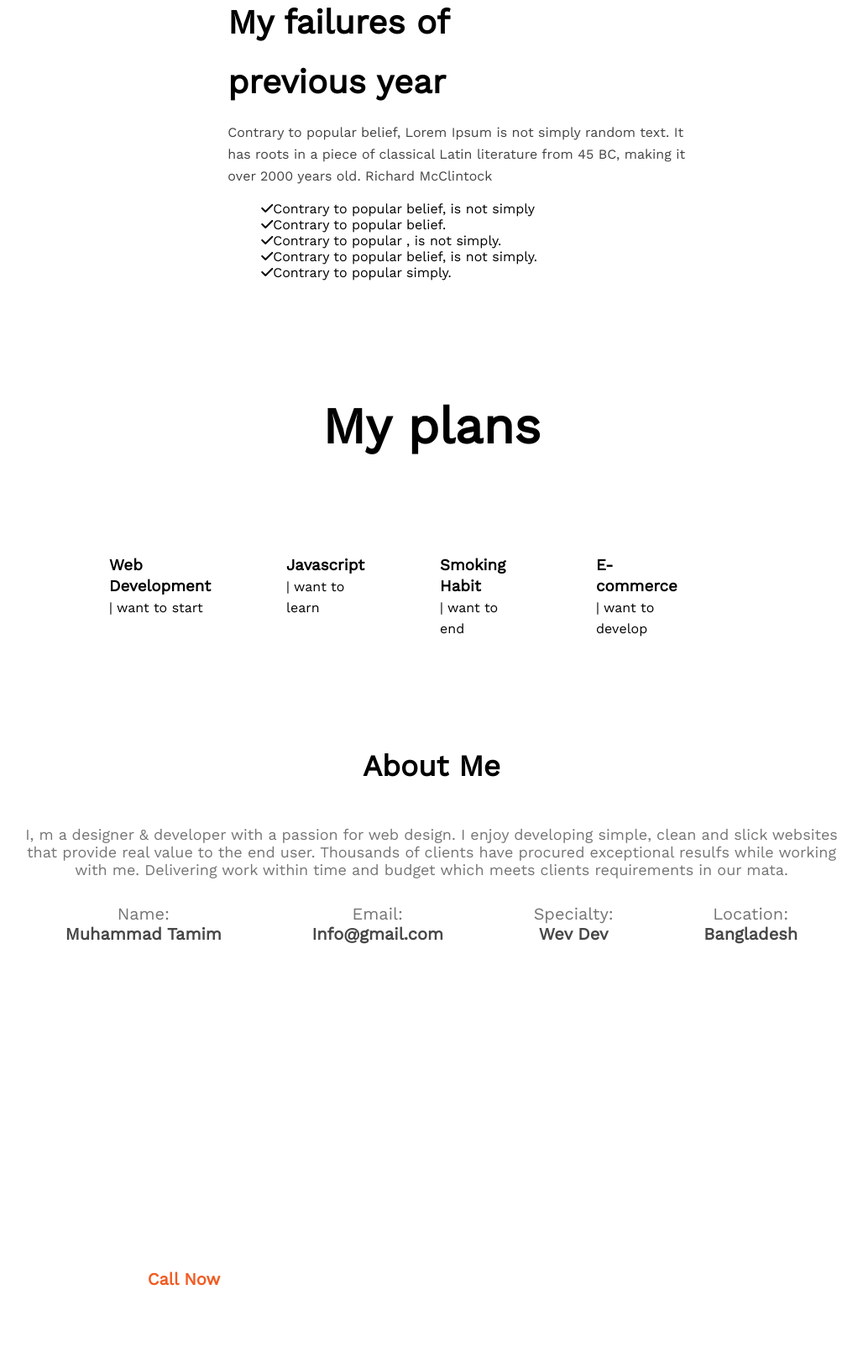
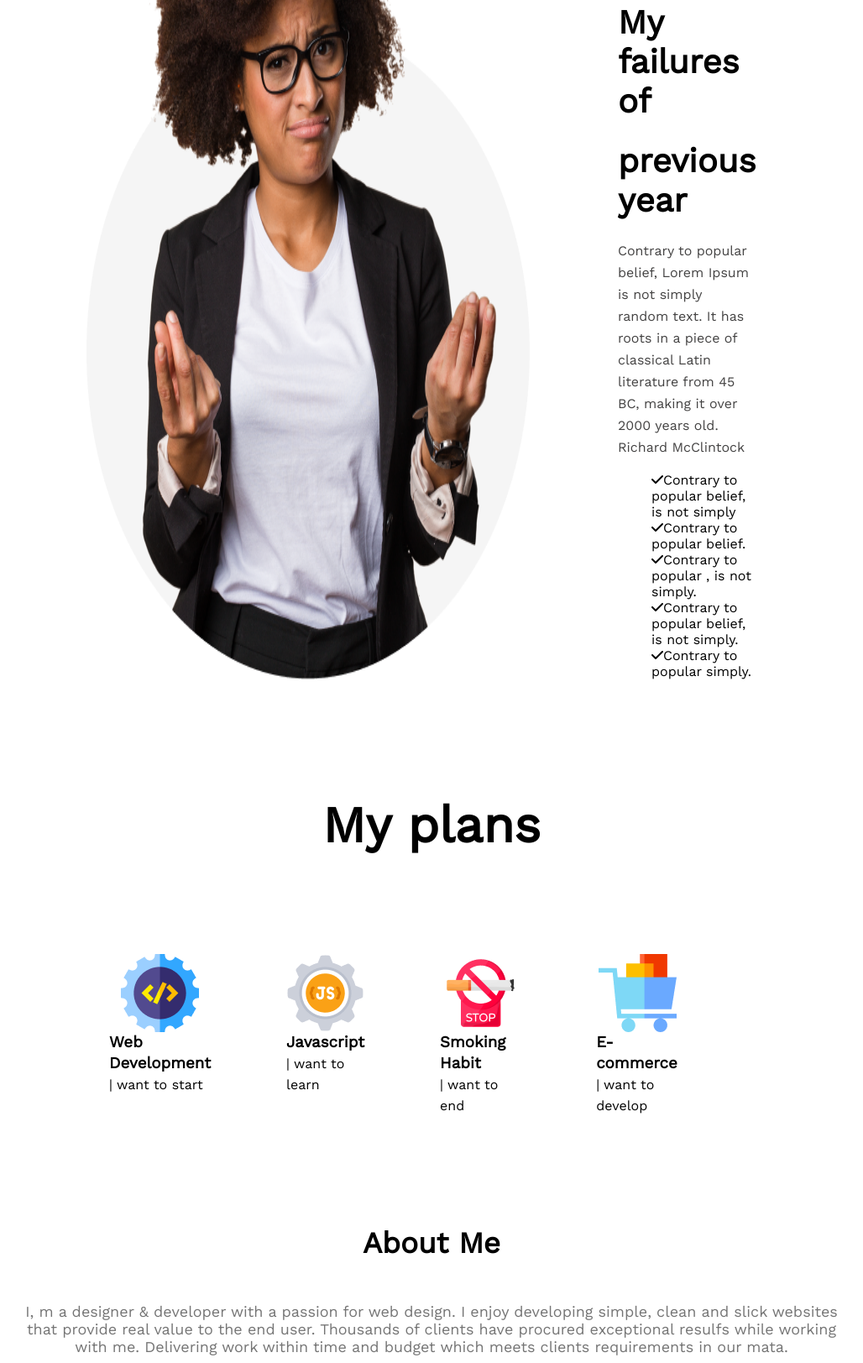
Before and after one commit to tamim005/assignment-01, a plain HTML site: page index.html in a window 1280 px wide. Shown: the part 1174-2797 px from the top of the page at 84% size, without its empty margins (126-1154 px from the left). Drawn offline with nearby package versions, Linux system fonts and the light colour scheme; the site is published under a folder, as on GitHub Pages, so addresses that start at the root find nothing.

Commit message:
image check

```diff
--- a/index.html
+++ b/index.html
@@ -35,7 +35,7 @@
 
         <!-- Previous year section -->
         <section class="previous-year">
-             <img class="failures-image" src="/images/person.png" alt="Check your internet connection">
+             <img class="failures-image" src="./images/person.png" alt="Check your internet connection">
             <div class="failures">
                 <h2 class="failures-title">My failures of </h2>
                 <h2 class="failures-title">previous year</h2>
@@ -66,22 +66,22 @@
         <!-- my plans section -->
         <section class="my-plans">
             <div class="plans-description1">
-                <img class="plans-image" src="/images/icons/web.png" alt="">
+                <img class="plans-image" src="./images/icons/web.png" alt="">
                 <h3>Web Development</h3>
                 <p>| want to start</p>
             </div>
             <div class="plans-description2">
-                <img class="plans-image" src="/images/icons/js.png" alt="">
+                <img class="plans-image" src="./images/icons/js.png" alt="">
                 <h3 class="makeup-h3">Javascript</h3>
                 <p class="makeup-p">| want to learn</p>
             </div>
             <div class="plans-description3">
-                <img class="plans-image" src="/images/icons/smoke.png" alt="">
+                <img class="plans-image" src="./images/icons/smoke.png" alt="">
                 <h3>Smoking Habit</h3>
                 <p>| want to end</p>
             </div>
             <div class="plans-description4">
-                <img class="plans-image" src="/images/icons/ecom.png" alt="">
+                <img class="plans-image" src="./images/icons/ecom.png" alt="">
                 <h3>E-commerce</h3>
                 <p>| want to develop</p>
             </div>
--- a/style.css
+++ b/style.css
@@ -6,7 +6,7 @@
 
 /* header*/
 .header{
-    background-image: url('/images/banner/banner1.png');
+    background-image: url('./images/banner/banner1.png');
     width: 1600px;
     height: 808px;
     background-repeat: no-repeat;
@@ -139,7 +139,7 @@ ul{
     width: 100%;
     height: 400px;
     background-repeat: no-repeat;
-    background-image: url("/images/gradient1.png"), url("/images/watch.png");
+    background-image: url("./images/gradient1.png"), url("./images/watch.png");
     background-blend-mode: multiply;
     margin-left: 200px;
     margin-right: 200px;
```
